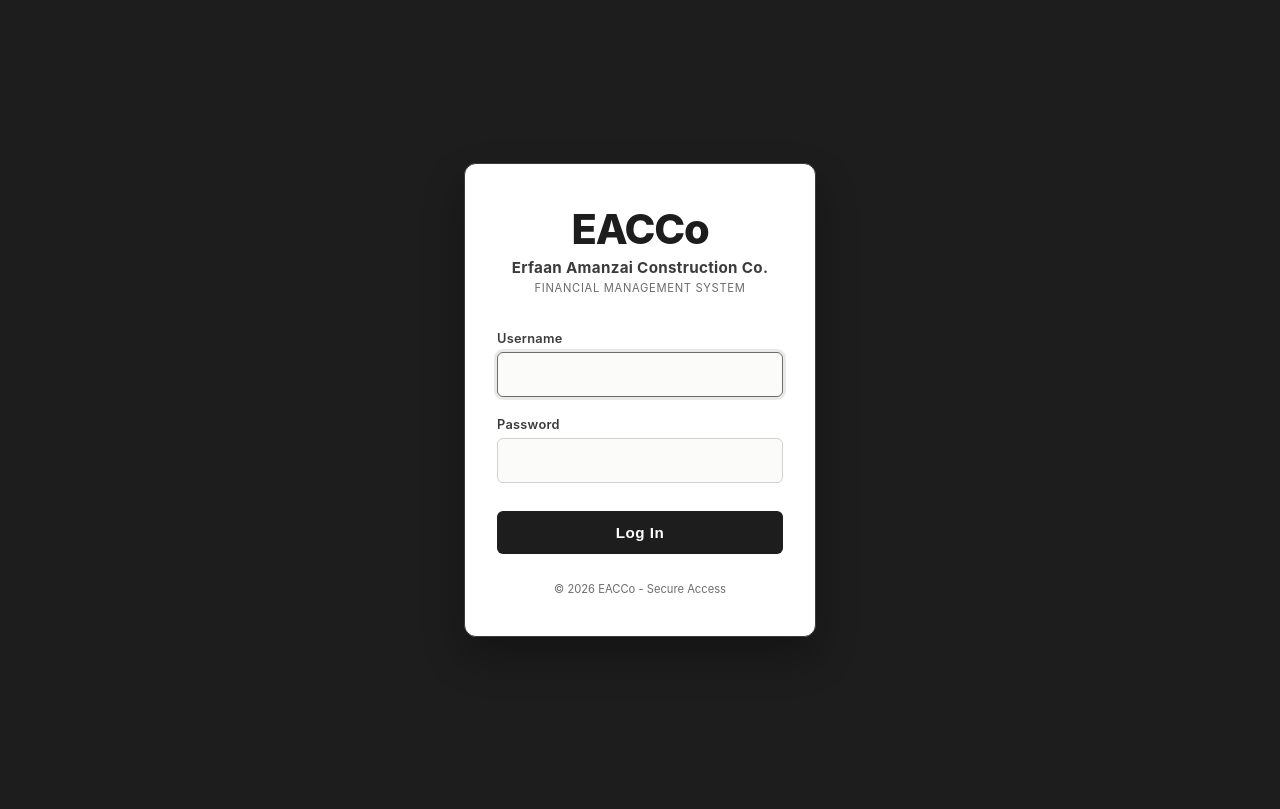
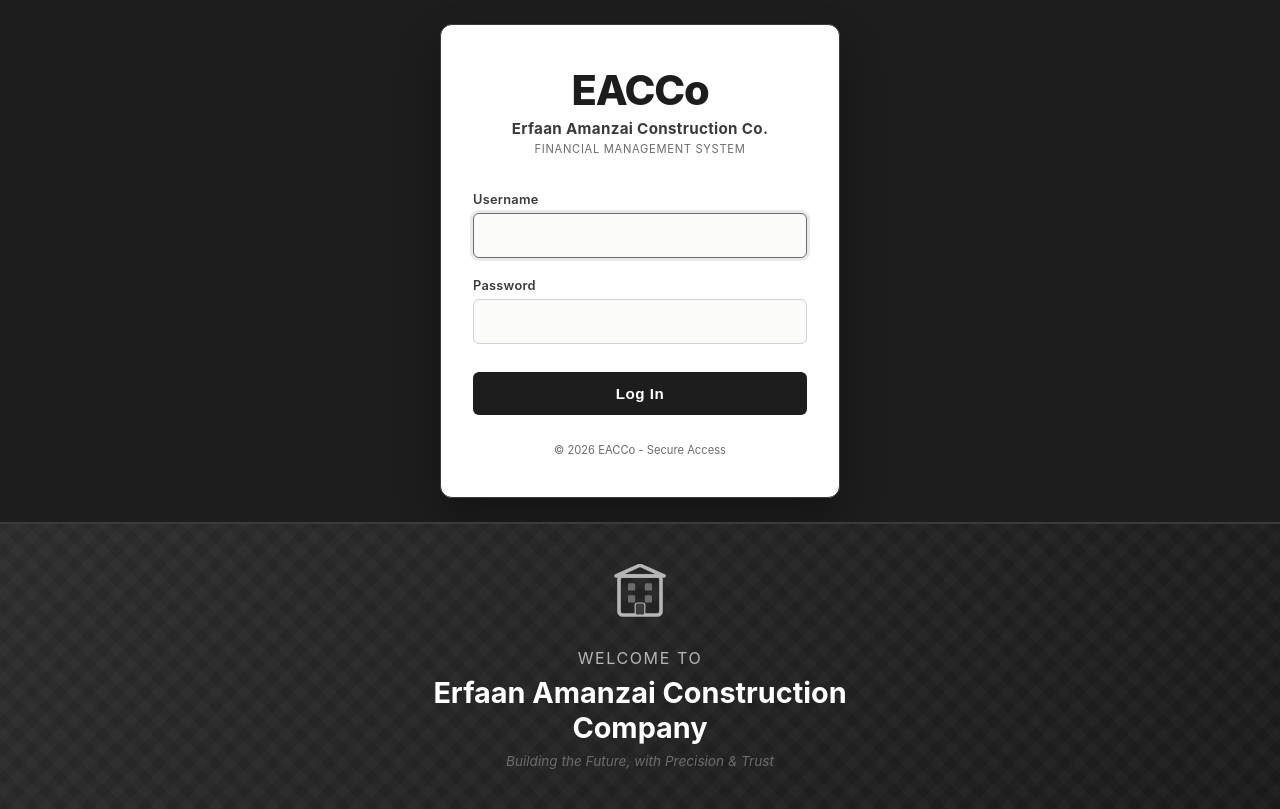
Before and after one commit to Osmanamanzai/EACCo-FMS, a Django app: page /login/ in a window 1280 px wide. Before the commit the page ends 637 px from the top, so only its background shows below. Run offline with Django 5.2, Linux system fonts and the light colour scheme; parts of the project's set-up code (start-up, migrations or seed data) failed here and were passed over.

Commit message:
add welcome section to login page

```diff
--- a/static/css/login.css
+++ b/static/css/login.css
@@ -14,19 +14,28 @@
     box-sizing: border-box;
 }
 
+/* Full-page background and layout */
 body {
     font-family: var(--font-main);
     background: var(--clr-dark);
+    min-height: 100vh;
+    display: flex;
+    flex-direction: column;
+    color: var(--clr-dark);
+}
+
+.login-page {
+    display: flex;
+    flex-direction: column;
+    min-height: 100vh;
+}
+
+/* ---------- Login Card (unchanged) ---------- */
+.login-container {
+    flex: 1;                         /* takes available space above welcome */
     display: flex;
     align-items: center;
     justify-content: center;
-    height: 100vh;
-    color: var(--clr-dark);
-}
-
-.login-container {
-    width: 100%;
-    max-width: 400px;
     padding: 24px;
 }
 
@@ -36,6 +45,8 @@ body {
     padding: 40px 32px;
     box-shadow: 0 20px 40px rgba(0, 0, 0, 0.3);
     border: 1px solid var(--clr-dark-mid);
+    width: 100%;
+    max-width: 400px;
 }
 
 .branding {
@@ -132,3 +143,81 @@ body {
     color: var(--clr-mid);
     margin-top: 28px;
 }
+
+/* ---------- Welcome Section (new) ---------- */
+.welcome-section {
+    position: relative;
+    background: linear-gradient(135deg, #2b2b2b 0%, #1a1a1a 100%);
+    border-top: 2px solid var(--clr-dark-mid);
+    padding: 40px 20px;
+    text-align: center;
+    overflow: hidden;
+    flex-shrink: 0;
+}
+
+.welcome-content {
+    position: relative;
+    z-index: 2;
+    max-width: 500px;
+    margin: 0 auto;
+}
+
+.welcome-icon {
+    margin-bottom: 20px;
+}
+
+.welcome-title {
+    font-size: 1rem;
+    font-weight: 400;
+    text-transform: uppercase;
+    letter-spacing: 0.1em;
+    color: var(--clr-light);
+    margin-bottom: 8px;
+}
+
+.welcome-company {
+    font-size: 1.8rem;
+    font-weight: 700;
+    color: #ffffff;
+    margin-bottom: 8px;
+    line-height: 1.2;
+}
+
+.welcome-sub {
+    font-size: 0.85rem;
+    color: var(--clr-mid);
+    font-style: italic;
+}
+
+/* Decorative background pattern (diagonal lines) */
+.welcome-pattern {
+    position: absolute;
+    top: 0;
+    left: 0;
+    width: 100%;
+    height: 100%;
+    background-image:
+        repeating-linear-gradient(
+            45deg,
+            transparent,
+            transparent 10px,
+            rgba(255,255,255,0.02) 10px,
+            rgba(255,255,255,0.02) 20px
+        ),
+        repeating-linear-gradient(
+            -45deg,
+            transparent,
+            transparent 10px,
+            rgba(255,255,255,0.02) 10px,
+            rgba(255,255,255,0.02) 20px
+        );
+    pointer-events: none;
+    z-index: 1;
+}
+
+/* Small screens: adjust font sizes */
+@media (max-width: 480px) {
+    .welcome-company {
+        font-size: 1.4rem;
+    }
+}
--- a/templates/registration/login.html
+++ b/templates/registration/login.html
@@ -8,6 +8,10 @@
     <link rel="stylesheet" href="{% static 'css/login.css' %}">
 </head>
 <body>
+    <!-- Full-page flex container: login card at top, welcome footer at bottom -->
+    <div class="login-page">
+
+        <!-- Login Card -->
         <div class="login-container">
             <div class="login-card">
                 <div class="branding">
@@ -33,5 +37,30 @@
                 <div class="footer-note">© 2026 EACCo - Secure Access</div>
             </div>
         </div>
+
+        <!-- Designed Welcome Section -->
+        <div class="welcome-section">
+            <div class="welcome-content">
+                <div class="welcome-icon">
+                    <!-- Simple building icon (inline SVG) -->
+                    <svg width="60" height="60" viewBox="0 0 100 100" fill="none" xmlns="http://www.w3.org/2000/svg">
+                        <rect x="15" y="20" width="70" height="65" rx="6" stroke="#B6B6B4" stroke-width="6"/>
+                        <polygon points="10,20 50,2 90,20" fill="none" stroke="#B6B6B4" stroke-width="6" stroke-linejoin="round"/>
+                        <rect x="30" y="32" width="12" height="12" rx="2" fill="#6c6c6a"/>
+                        <rect x="58" y="32" width="12" height="12" rx="2" fill="#6c6c6a"/>
+                        <rect x="30" y="52" width="12" height="12" rx="2" fill="#6c6c6a"/>
+                        <rect x="58" y="52" width="12" height="12" rx="2" fill="#6c6c6a"/>
+                        <rect x="42" y="65" width="16" height="20" rx="3" fill="#3b3b3a" stroke="#B6B6B4" stroke-width="2"/>
+                    </svg>
+                </div>
+                <h1 class="welcome-title">Welcome to</h1>
+                <p class="welcome-company">Erfaan Amanzai Construction Company</p>
+                <p class="welcome-sub">Building the Future, with Precision & Trust</p>
+            </div>
+            <!-- Decorative background pattern (CSS-only) -->
+            <div class="welcome-pattern"></div>
+        </div>
+
+    </div>
 </body>
 </html>
```
Lines whose indentation alone changed are shown as unchanged.
